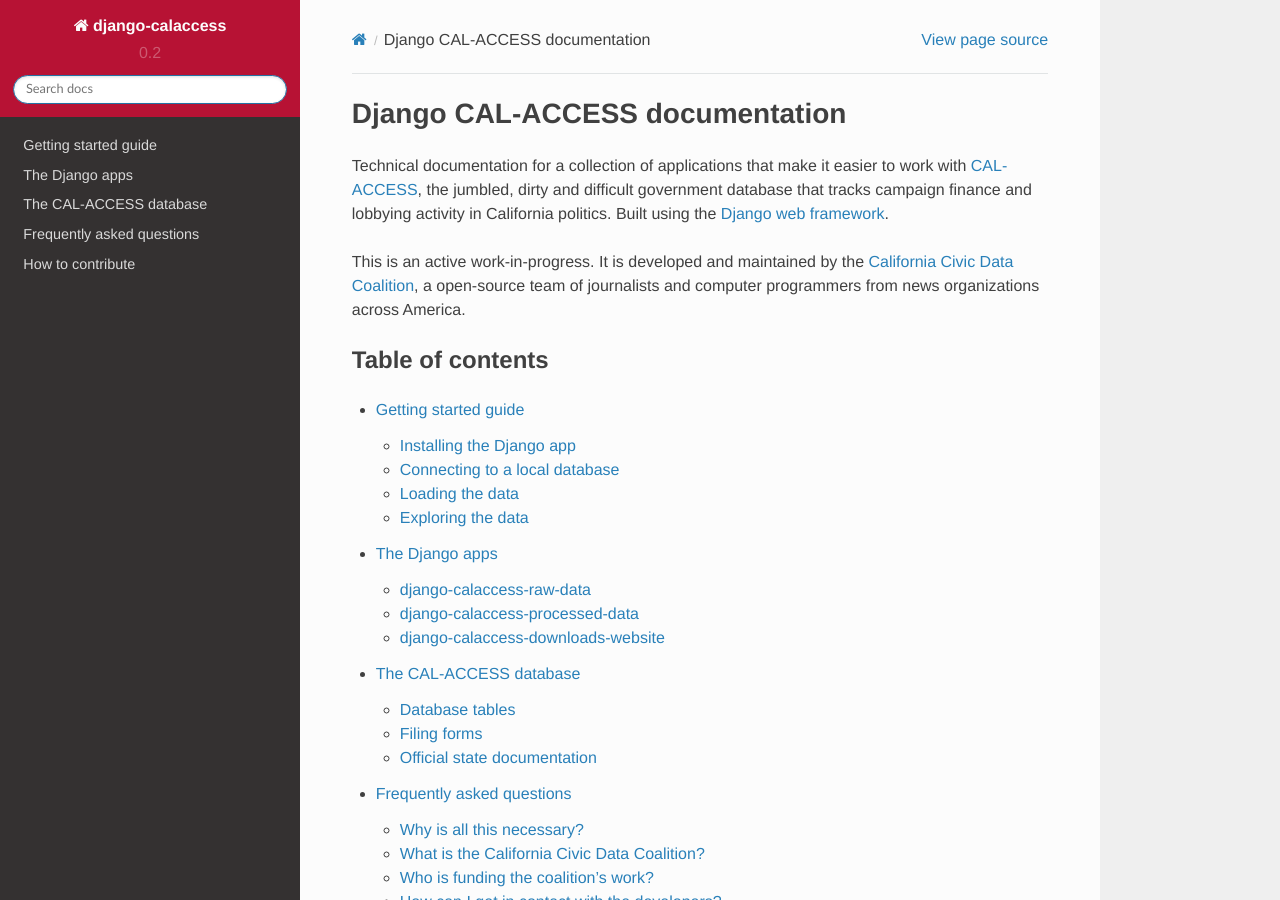
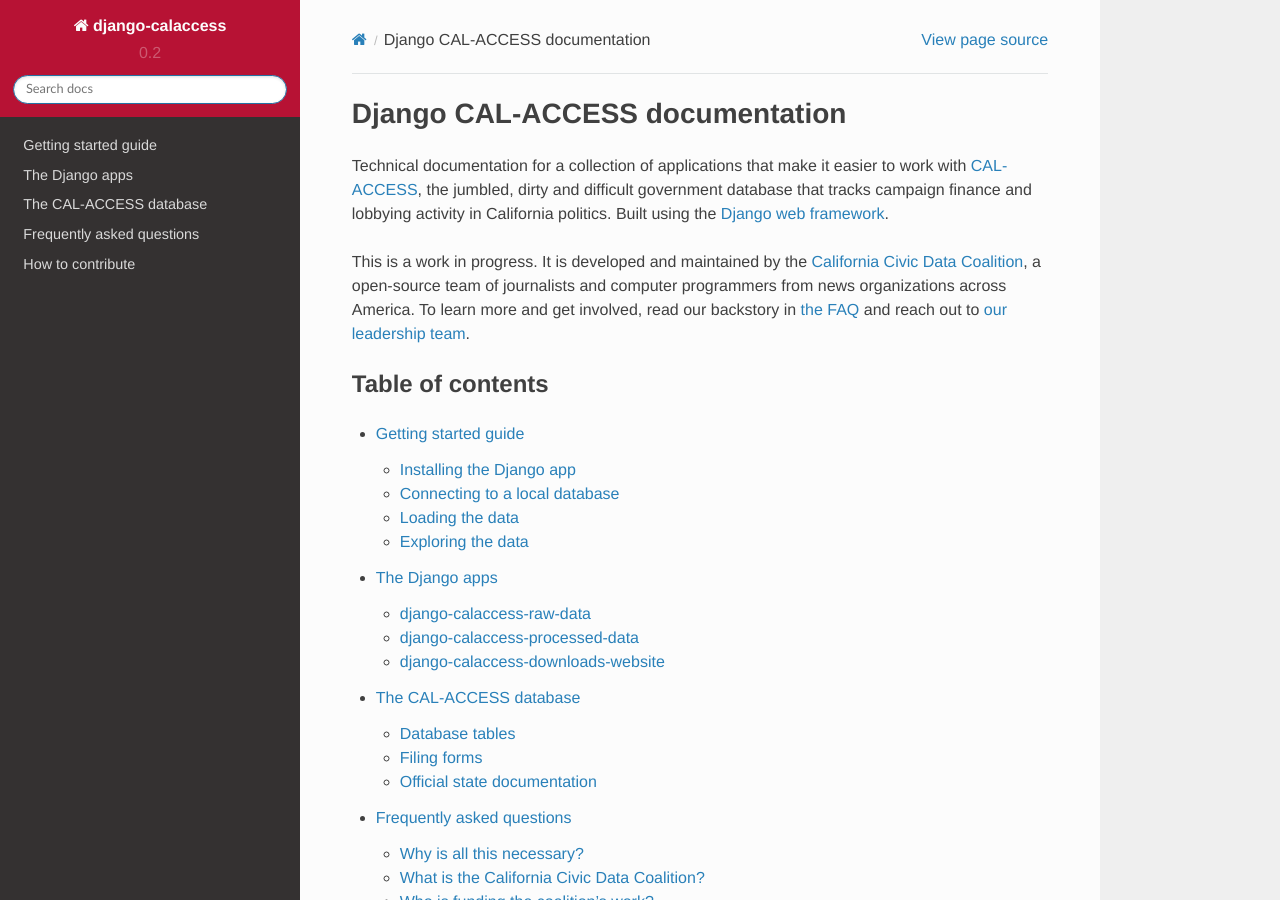
Before and after one commit to palewire/django-calaccess-technical-documentation, a Sphinx documentation site: the page built from docs/index.rst, in a window 1280 px wide and 900 px high. Built offline with Sphinx 7.4.7 and the Read the Docs theme 2.0.0, drawn with Linux system fonts in a browser that asks for light colours.

Commit message:
Tease our backstory and contacts stuff in the lead

```diff
--- a/docs/index.rst
+++ b/docs/index.rst
@@ -5,8 +5,9 @@ Technical documentation for a collection of applications that make it easier to
 the jumbled, dirty and difficult government database that tracks campaign finance and lobbying activity
 in California politics. Built using the `Django web framework <https://www.djangoproject.com/>`_.
 
-This is an active work-in-progress. It is developed and maintained by the `California Civic Data Coalition <http://www.californiacivicdata.org/about/>`_,
-a open-source team of journalists and computer programmers from news organizations across America.
+This is a work in progress. It is developed and maintained by the `California Civic Data Coalition <http://www.californiacivicdata.org/about/>`_,
+a open-source team of journalists and computer programmers from news organizations across America. To learn
+more and get involved, read our backstory in :doc:`the FAQ </faq>` and reach out to `our leadership team <http://www.californiacivicdata.org/about/>`_.
 
 Table of contents
 -----------------
```
